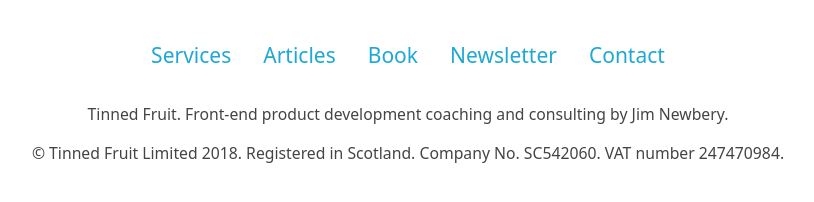
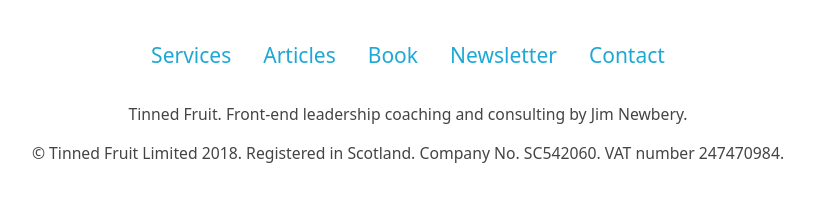
Before and after one commit to froots/froots.github.io, a Jekyll site: the page built from index.html, in a window 1280 px wide and 900 px high, scrolled down 2912 px. Shown: the part 672-874 px from the top of the window, without its empty margins (232-1046 px from the left). Built offline with Jekyll 4.4.1, drawn with Linux system fonts in a browser that asks for light colours; some of the changed lines change nothing that is shown.

Commit message:
Site description

```diff
--- a/_config.yml
+++ b/_config.yml
@@ -1,10 +1,10 @@
 # Site settings
 title: Tinned Fruit
-subtitle: Good old-fashioned handcrafted web produce
+subtitle: Front-end leadership coaching and consulting by Jim Newbery.
 author: Jim Newbery
 email: james@tinnedfruit.com
 description: >
-  Tinned Fruit. Front-end product development coaching and consulting by Jim Newbery.
+  Tinned Fruit. Front-end leadership coaching and consulting by Jim Newbery.
 baseurl: "" # the subpath of your site, e.g. /blog/
 url: "https://tinnedfruit.com" # the base hostname & protocol for your site
 twitter_username: froots101
```
